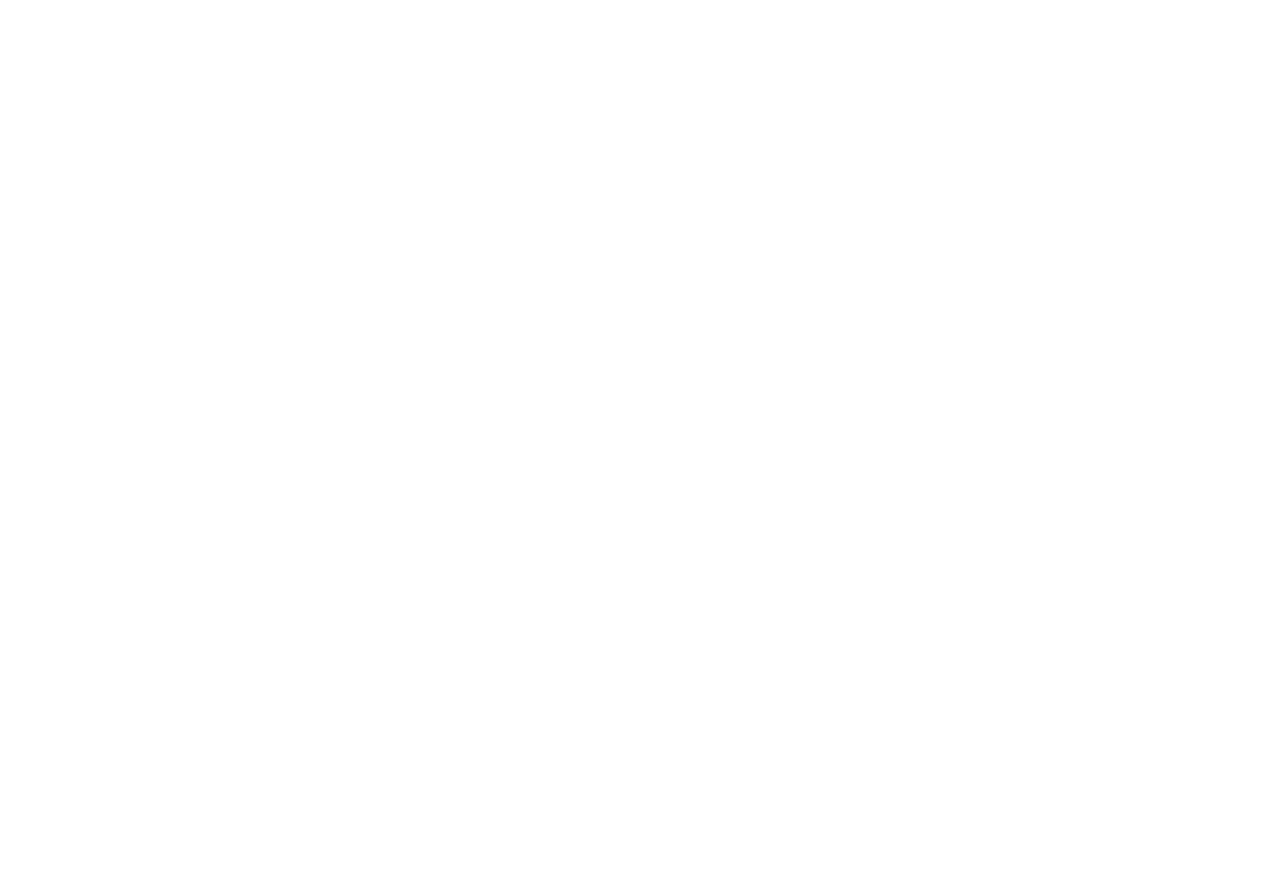
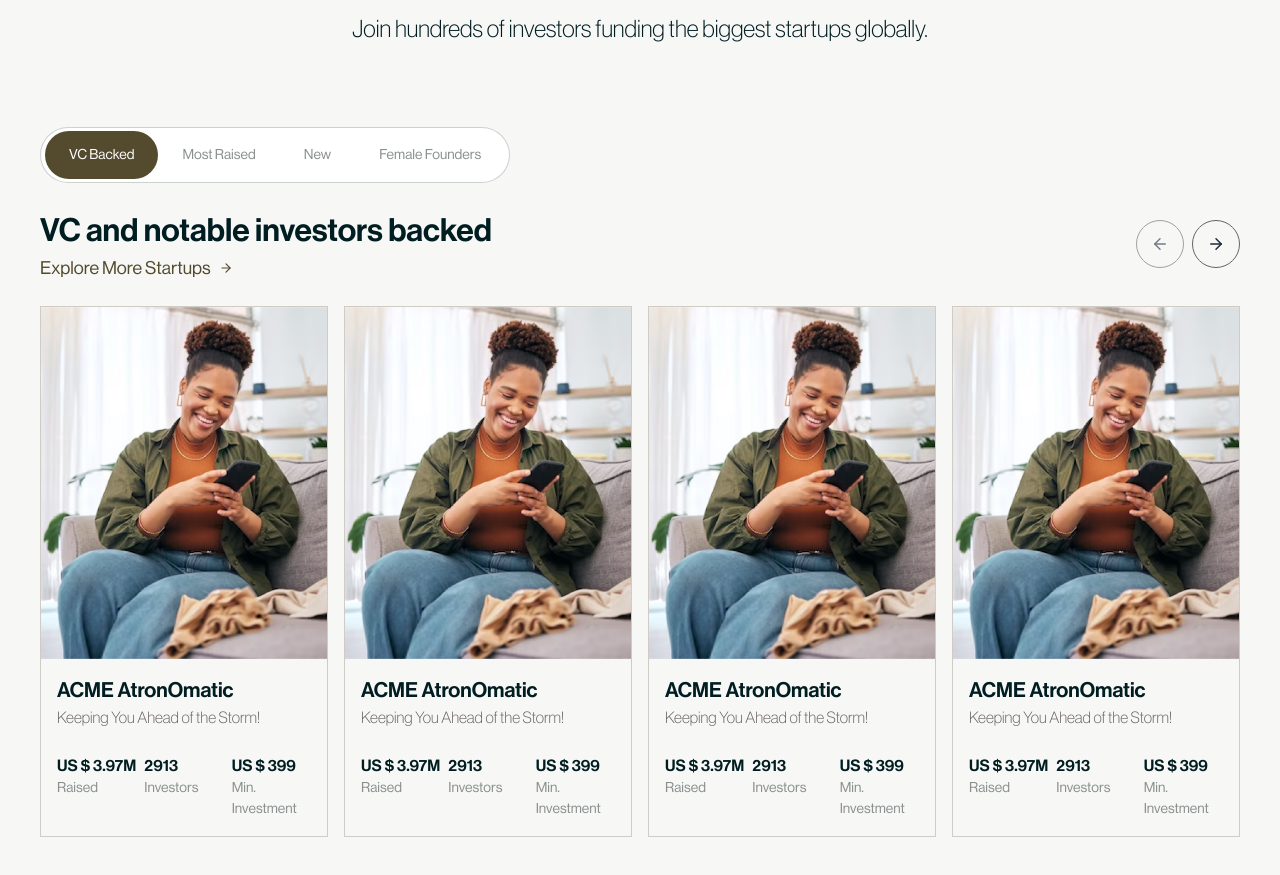
Before and after one commit to seedbuilders-1/secureseedfund-frontend, a Next.js app: page / in a window 1280 px wide. Shown: the part 943-1818 px from the top of the page. Before the commit the page ends 800 px from the top, so only its background shows below. Built offline with nearby package versions, Linux system fonts and the light colour scheme; no server answers.

Commit message:
chore: invest securely section

```diff
--- a/src/components/layouts/landing/index.tsx
+++ b/src/components/layouts/landing/index.tsx
@@ -5,7 +5,7 @@
 
 const LandingLayout = ({ children }: { children: ReactNode }) => {
   return (
-    <div className="min-w-screen min-h-screen flex flex-col">
+    <div className="min-w-screen min-h-screen flex flex-col bg-[#F7F8F6]">
       <Header />
       <main className="w-full mt-[10vh]">{children}</main>
     </div>
--- /dev/null
+++ b/src/components/sections/landing/InvestSecurely.tsx
@@ -0,0 +1,109 @@
+import PaddingContainer from "@/components/shared/PaddingContainer";
+import { Tabs, TabsList, TabsTrigger } from "@/components/ui/tabs";
+import { ArrowLeft, ArrowRight } from "lucide-react";
+import Image from "next/image";
+
+const Campaign = () => {
+  return (
+    <div className="w-[25%] border border-[#544A2E40]">
+      <div className="w-full h-[22rem] relative">
+        <Image
+          src="/assets/images/campaign-image.png"
+          alt="Campaign"
+          fill
+          className="object-cover"
+        />
+      </div>
+      <div className="w-full p-4">
+        <h4 className="text-dark text-[1.3rem] font-[500]">ACME AtronOmatic</h4>
+        <span className="text-base font-[300] text-[#6A6363]">
+          Keeping You Ahead of the Storm!
+        </span>
+
+        <div className="w-full grid grid-cols-3 mt-6 gap-x-2">
+          <div className="flex flex-col w-full">
+            <span className="text-[1rem] text-dark font-[500]">US $ 3.97M</span>
+            <span className="text-[0.875rem] text-light">Raised</span>
+          </div>
+          <div className="flex flex-col w-full">
+            <span className="text-[1rem] text-dark font-[500]">2913</span>
+            <span className="text-[0.875rem] text-light">Investors</span>
+          </div>
+          <div className="flex flex-col w-full">
+            <span className="text-[1rem] text-dark font-[500]">US $ 399</span>
+            <span className="text-[0.875rem] text-light">Min. Investment</span>
+          </div>
+        </div>
+      </div>
+    </div>
+  );
+};
+
+const InvestSecurely = () => {
+  return (
+    <section className="w-full py-20">
+      <PaddingContainer>
+        <div>
+          <div className="flex flex-col items-center justify-center text-dark">
+            <h2 className="text-[3.0625rem] ">
+              Securely invest in startups that you can trust.
+            </h2>
+            <p className="text-[1.5rem] font-[300]">
+              Join hundreds of investors funding the biggest startups globally.
+            </p>
+          </div>
+
+          <div className="mt-20">
+            <Tabs defaultValue="vc-backed">
+              <TabsList className="h-14 bg-white rounded-full border border-[#001D2133]">
+                <TabsTrigger value="vc-backed" variant="retro">
+                  VC Backed
+                </TabsTrigger>
+                <TabsTrigger value="most-raised" variant="retro">
+                  Most Raised
+                </TabsTrigger>
+                <TabsTrigger value="new" variant="retro">
+                  New
+                </TabsTrigger>
+                <TabsTrigger value="female-founders" variant="retro">
+                  Female Founders
+                </TabsTrigger>
+              </TabsList>
+            </Tabs>
+
+            <div className="w-full mt-6">
+              <div className="w-full flex items-center justify-between">
+                <div className="">
+                  <h3 className="text-[2rem] font-[500] text-dark">
+                    VC and notable investors backed
+                  </h3>
+                  <div className="flex items-center space-x-2 text-[#544A2E] text-[1.125rem]">
+                    <span>Explore More Startups</span>
+                    <ArrowRight size={14} />
+                  </div>
+                </div>
+
+                <div className="space-x-2 flex">
+                  <div className="w-12 h-12 flex items-center justify-center border border-[#6A6363] rounded-full cursor-pointer opacity-60">
+                    <ArrowLeft size={18} />
+                  </div>
+                  <div className="w-12 h-12 flex items-center justify-center border border-[#6A6363] rounded-full cursor-pointer">
+                    <ArrowRight size={18} />
+                  </div>
+                </div>
+              </div>
+              <div className="w-full pr-[-2.5rem] flex space-x-4 mt-6">
+                <Campaign />
+                <Campaign />
+                <Campaign />
+                <Campaign />
+              </div>
+            </div>
+          </div>
+        </div>
+      </PaddingContainer>
+    </section>
+  );
+};
+
+export default InvestSecurely;
--- /dev/null
+++ b/src/components/shared/PaddingContainer.tsx
@@ -0,0 +1,13 @@
+import { cn } from "@/lib/utils";
+import { HTMLAttributes, ReactNode } from "react";
+
+interface Props {
+  className?: HTMLAttributes<HTMLDivElement>["className"];
+  children: ReactNode;
+}
+
+const PaddingContainer = ({ children, className }: Props) => {
+  return <div className={cn("px-10", className)}>{children}</div>;
+};
+
+export default PaddingContainer;
--- a/src/components/ui/tabs.tsx
+++ b/src/components/ui/tabs.tsx
@@ -14,6 +14,8 @@
         default:
           "rounded-sm data-[state=active]:bg-white data-[state=active]:text-slate-950 data-[state=active]:shadow-sm",
         line: "bg-transparent text-white data-[state=active]:border-b data-[state=active]:border-white w-fit",
+        retro:
+          "rounded-full h-12 data-[state=active]:bg-primary data-[state=active]:text-white text-[#8A8F90] font-[400] px-6",
       },
     },
     defaultVariants: {
@@ -31,7 +33,7 @@
   <TabsPrimitive.List
     ref={ref}
     className={cn(
-      "inline-flex h-10 items-center justify-center rounded-md bg-slate-100 p-1 text-slate-500 dark:bg-slate-800 dark:text-slate-400",
+      "inline-flex h-10 items-center justify-center rounded-md bg-slate-100 p-1 text-slate-500",
       className
     )}
     {...props}
--- a/src/screens/landing/Landing.tsx
+++ b/src/screens/landing/Landing.tsx
@@ -1,10 +1,12 @@
 import HeroSection from "@/components/sections/landing/HeroSection";
+import InvestSecurely from "@/components/sections/landing/InvestSecurely";
 import React, { Fragment } from "react";
 
 const Landing = () => {
   return (
     <Fragment>
       <HeroSection />
+      <InvestSecurely />
     </Fragment>
   );
 };
--- a/tailwind.config.ts
+++ b/tailwind.config.ts
@@ -37,6 +37,8 @@
         brown: "rgba(249, 163, 38, 0.40)",
         arrowcolor: "#F1F5F9",
         graycolor: "#667085",
+        dark: "#001D21",
+        light: "#8A8F90",
       },
       backgroundImage: {
         "primary-gradient":
```
Also changed, not shown: public/assets/images/campaign-image.png (added).
